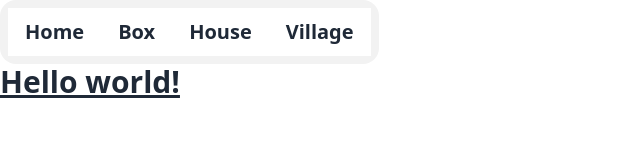
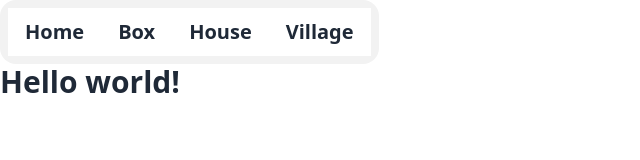
Before and after one commit to obake-fe/babylon_practice, a React (Vite) app: page / in a window 1280 px wide. Shown: the top 160 px of the page, without its empty margins (0-640 px from the left). Built offline with nearby package versions, Linux system fonts and the light colour scheme.

Commit message:
style: canvasの大きさ調整

```diff
--- a/src/pages/Box.tsx
+++ b/src/pages/Box.tsx
@@ -120,7 +120,7 @@ export const Box = ({
   return (
     <>
       <Nav />
-      <canvas className="w-full h-full" ref={reactCanvas} />
+      <canvas className="w-1/2 h-1/2" ref={reactCanvas} />
     </>
   );
 };
--- a/src/pages/Home.tsx
+++ b/src/pages/Home.tsx
@@ -4,7 +4,7 @@ export const Home = () => {
   return (
     <div className="">
       <Nav />
-      <h1 className="text-3xl font-bold underline">Hello world!</h1>
+      <h1 className="text-3xl font-bold">Hello world!</h1>
     </div>
   );
 };
--- a/src/pages/House.tsx
+++ b/src/pages/House.tsx
@@ -84,7 +84,7 @@ export const House = () => {
   return (
     <>
       <Nav />
-      <canvas className="w-full h-full" ref={reactCanvas} />
+      <canvas className="w-1/2 h-1/2" ref={reactCanvas} />
     </>
   );
 };
--- a/src/pages/Village.tsx
+++ b/src/pages/Village.tsx
@@ -258,7 +258,7 @@ export const Village = () => {
           />
         </label>
       </div>
-      <canvas className="w-full h-full" ref={reactCanvas} />
+      <canvas className="w-1/2 h-1/2" ref={reactCanvas} />
     </>
   );
 };
```
